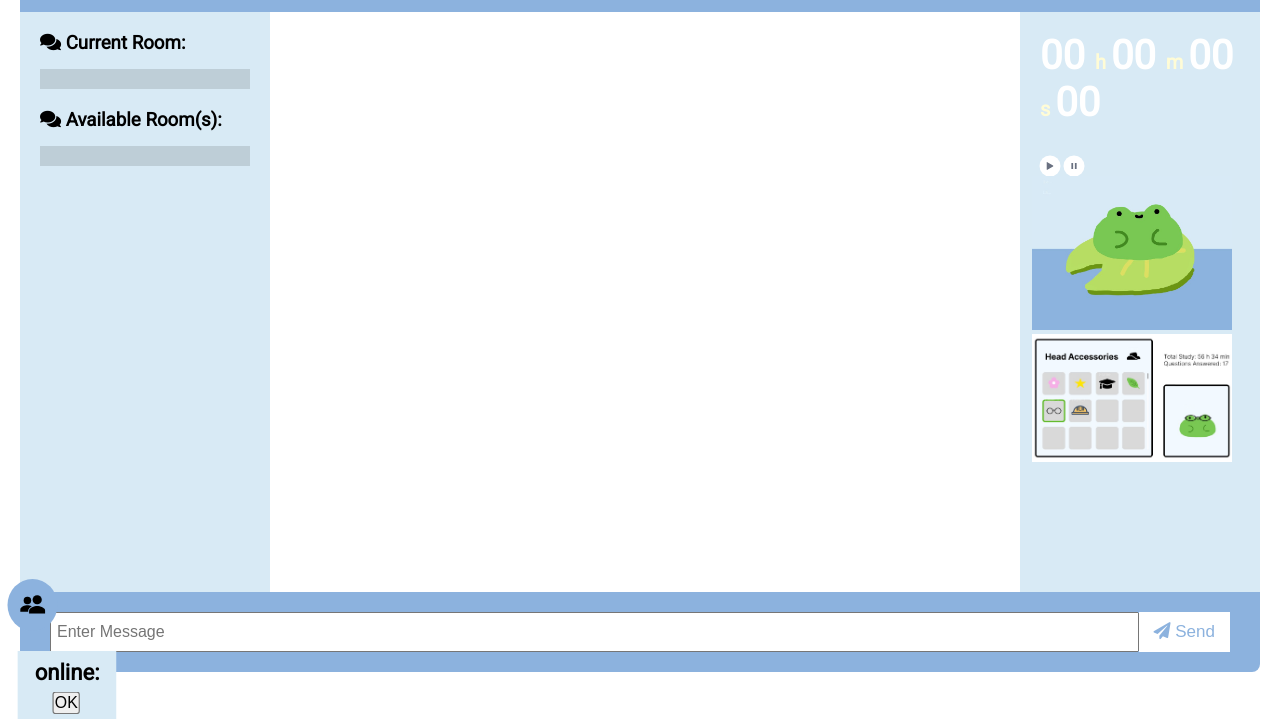
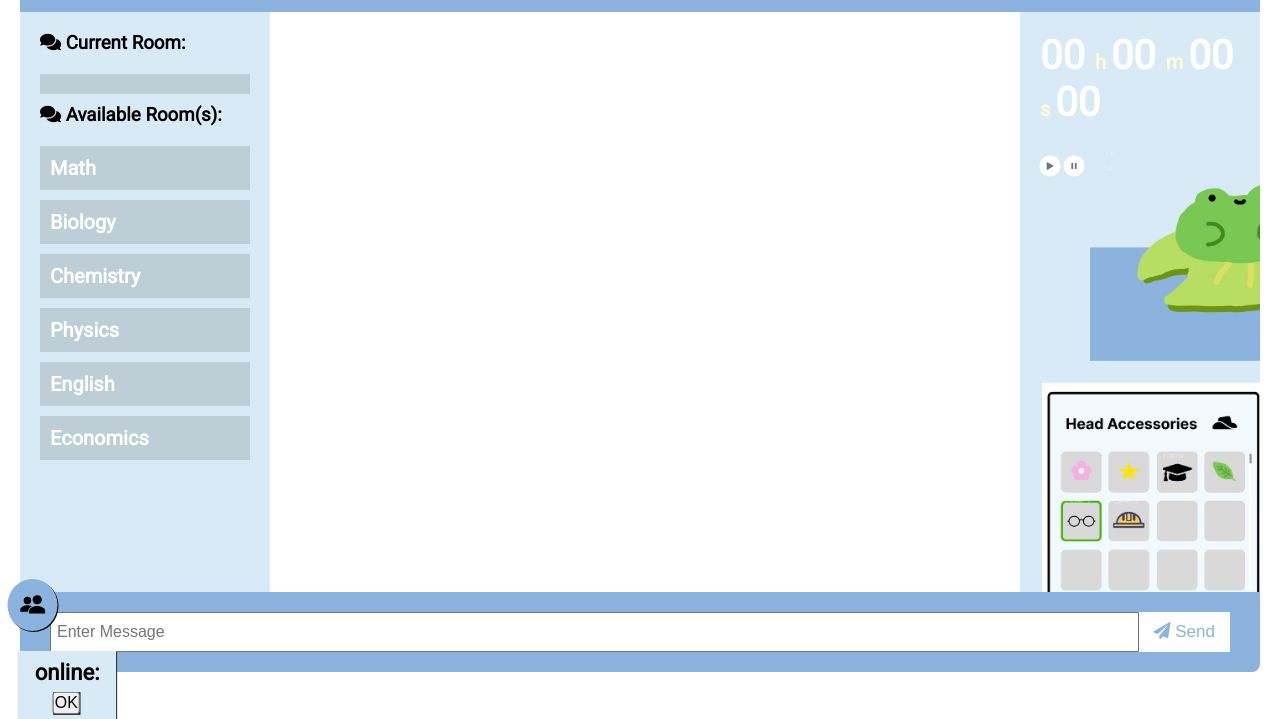
Before and after one commit to eomaaa/wacha, a website: page public/chat.html in a window 1280 px wide. Both pictures are taken after a click on the button 32 px from the left and 704 px from the top of the page. Shown: the part 100-819 px from the top of the page. Drawn offline with nearby package versions, Linux system fonts and the light colour scheme; no server answers.

Commit message:
sdafasdf

```diff
--- a/public/chat.html
+++ b/public/chat.html
@@ -18,7 +18,12 @@
         <h3><i class="fas fa-comments"></i> Current Room:</h3>
         <h2 id="room-name"></h2>
         <h3><i class="fas fa-comments"></i> Available Room(s):</h3>
-        <h2 id="room-name"></h2>
+        <h2>Math</h2>
+        <h2>Biology</h2>
+        <h2>Chemistry</h2>
+        <h2>Physics</h2>
+        <h2>English</h2>
+        <h2>Economics</h2>
       </div>
       <div class="chat-messages">
         <i class="phrug.jpg"></i>
--- a/public/css/style.css
+++ b/public/css/style.css
@@ -86,12 +86,12 @@ a {
 	font-size: 20px;
 	background: rgba(0, 0, 0, 0.12);
 	padding: 10px;
-	margin-bottom: 20px;
+	margin-bottom: 10px;
 	color:var(--light-color)
 }
 
 .chat-sidebar h3 {
-	margin-bottom: 15px;
+	margin-bottom: 20px;
 	color: var(--b-color);
 
 }
@@ -222,7 +222,8 @@ a {
 	height: auto;
 	justify-content:center;
 	position: relative;
-	right: 8px;
+	left: 90px;
+	scale: 140%;
 }
 
 .wardrobe img {
@@ -231,7 +232,9 @@ a {
 	height: auto;
 	justify-content: center;
 	position: relative;
-	right: 8px;
+	left: 82px;
+	top: 100px;
+	scale: 180%
 }
 
 
@@ -302,7 +305,8 @@ a {
 	visibility: hidden;
 	align-items: center;
 	justify-content: center;
-	box-shadow: #777;
+	box-shadow: #817e7e;
+	box-shadow: 0.5px 0.5px;
 }
 
 .pop h3 {
@@ -318,7 +322,8 @@ a {
 
 .pop button {
 	scale: 70%;
-	box-shadow: #777;
+	box-shadow: #817e7e;
+	box-shadow: 0.5px 0.5px;
 }
 
 .open-pop{
@@ -326,6 +331,8 @@ a {
 	top: 50%;
 	transform: translate (-50%,-50%);
 	scale:170%;
+	box-shadow: #817e7e;
+	box-shadow: 0.5px 0.5px;
 }
 
 .butt{
@@ -339,7 +346,8 @@ a {
 	border-radius: 50%;
 	scale: 200%;
 	border: 0;
-	box-shadow: #777;
+	box-shadow: #817e7e;
+	box-shadow: 0.5px 0.5px;
 }
 
 .rounded-button{
@@ -352,4 +360,5 @@ a {
 	cursor:pointer;
 	border-radius: 50%;
 	scale: 100%;
+	box-shadow: 2px 2px;
 }
```
Also changed, not shown: public/index.html (+6 -6 lines).
